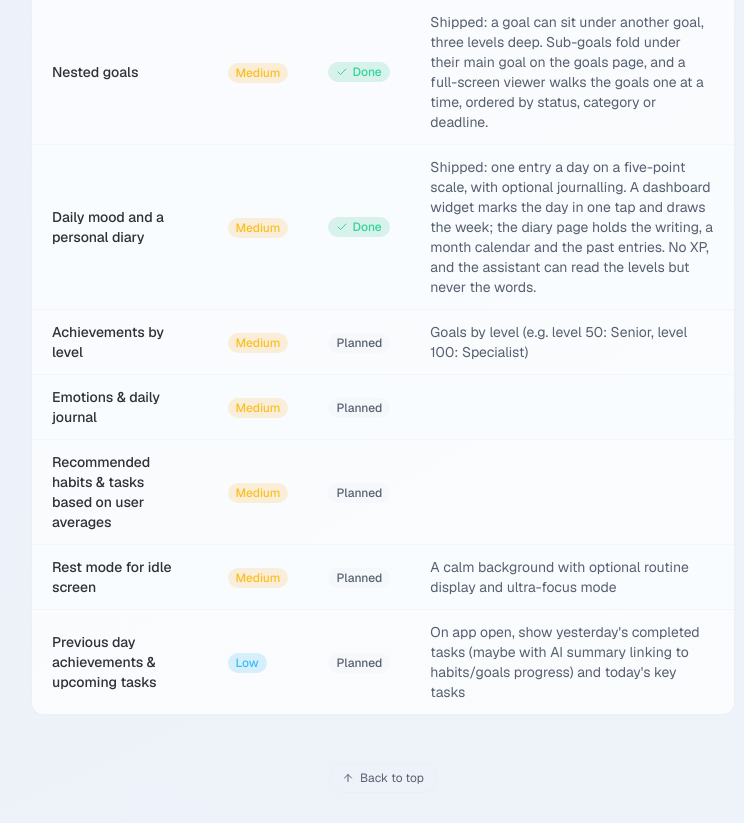
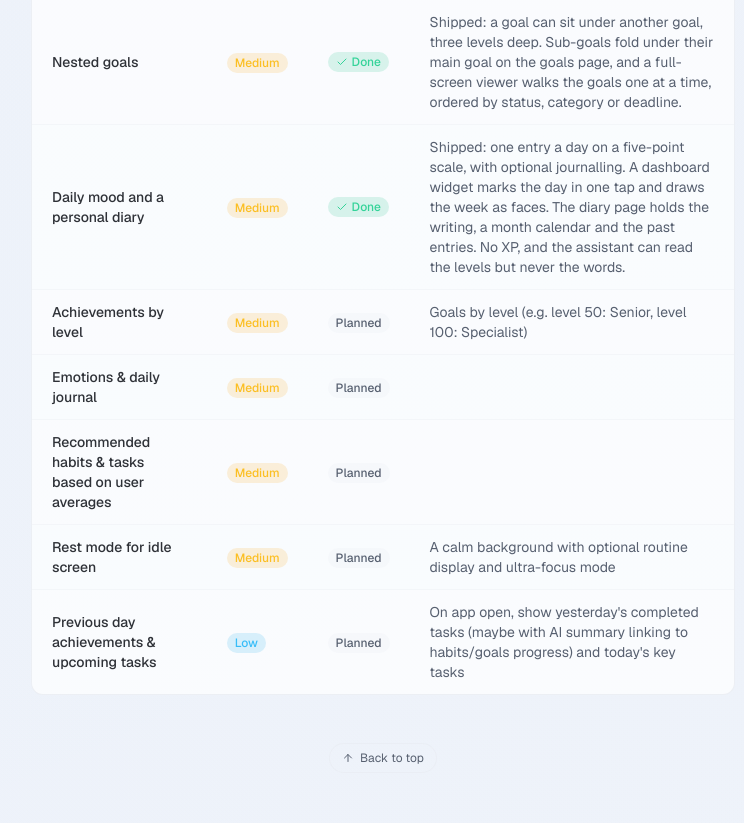
Before and after one commit to AndDev741/Beyou-docs-ui, a React (Vite) app: page /en/getting-started in a window 1280 px wide. Shown: the part 7080-7903 px from the top of the page, without its empty margins (387-1131 px from the left). Built offline with nearby package versions, Linux system fonts and the light colour scheme; no server answers.

Commit message:
docs: humanizer pass on the diary roadmap entry
A semicolon split into two sentences, in both languages, and the widget now
described as drawing the week in faces rather than just drawing it, which is
what it does since the strip stopped being coloured dots.

Nothing else about the entry changed.

```diff
--- a/src/pages/GettingStarted.tsx
+++ b/src/pages/GettingStarted.tsx
@@ -113,9 +113,9 @@ const futureIdeas: FutureIdea[] = [
     priority: "medium",
     status: "done",
     descriptionEn:
-      "Shipped: one entry a day on a five-point scale, with optional journalling. A dashboard widget marks the day in one tap and draws the week; the diary page holds the writing, a month calendar and the past entries. No XP, and the assistant can read the levels but never the words.",
+      "Shipped: one entry a day on a five-point scale, with optional journalling. A dashboard widget marks the day in one tap and draws the week as faces. The diary page holds the writing, a month calendar and the past entries. No XP, and the assistant can read the levels but never the words.",
     descriptionPt:
-      "Entregue: um registo por dia numa escala de cinco pontos, com diário opcional. Um widget do dashboard marca o dia num toque e desenha a semana; a página do diário guarda o texto, um calendário do mês e os registos passados. Sem XP, e o assistente lê os níveis mas nunca as palavras.",
+      "Entregue: um registo por dia numa escala de cinco pontos, com diário opcional. Um widget do dashboard marca o dia num toque e desenha a semana em carinhas. A página do diário guarda o texto, um calendário do mês e os registos passados. Sem XP, e o assistente lê os níveis mas nunca as palavras.",
   },
   {
     nameEn: "Achievements by level",
```
